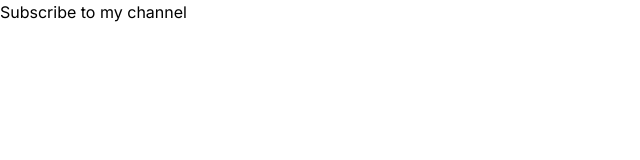
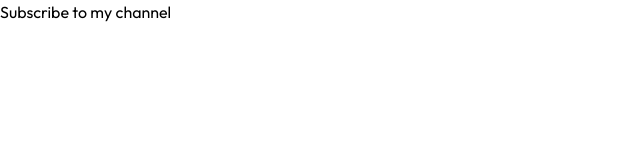
Before and after one commit to josuerushanika/nextapp, a Next.js app: page / in a window 1280 px wide. Shown: the top 160 px of the page, without its empty margins (0-640 px from the left). Built offline with nearby package versions, Linux system fonts and the light colour scheme.

Commit message:
Update files

```diff
--- a/app/layout.tsx
+++ b/app/layout.tsx
@@ -1,9 +1,9 @@
 import type { Metadata } from "next";
-import { Inter } from "next/font/google";
+import { Inter, Outfit } from "next/font/google";
 import "./globals.css";
 import { ClerkProvider } from "@clerk/nextjs";
 
-const inter = Inter({ subsets: ["latin"] });
+const outfit = Outfit({ subsets: ["latin"] });
 
 export const metadata: Metadata = {
   title: "Create Next App",
@@ -12,13 +12,13 @@
 
 export default function RootLayout({
   children,
-}: Readonly<{
+}: Readonly <{
   children: React.ReactNode;
 }>) {
   return (
     <ClerkProvider>
     <html lang="en">
-      <body className={inter.className}>{children}</body>
+      <body className={outfit.className}>{children}</body>
 
     </html>
     </ClerkProvider>
```
